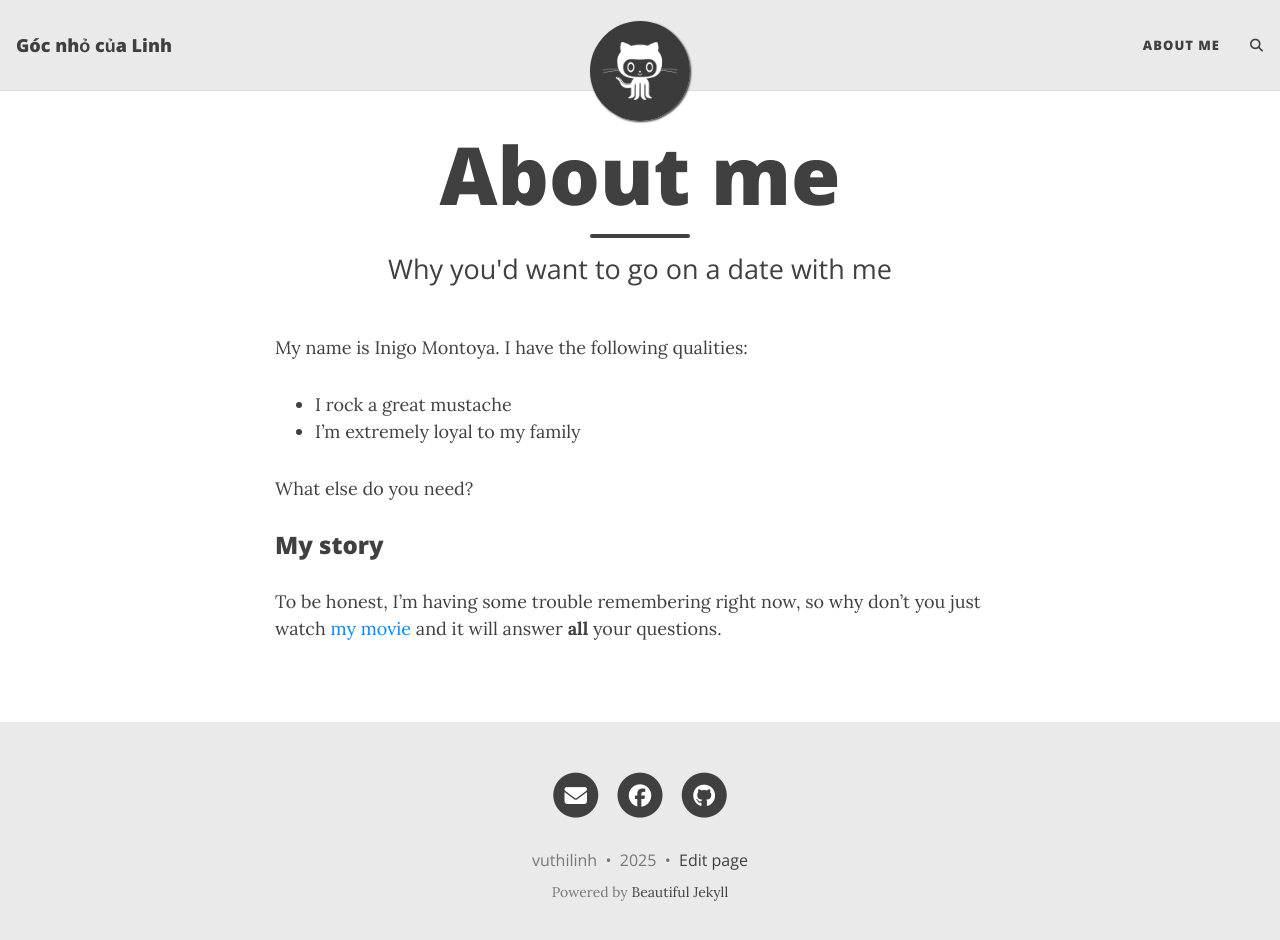
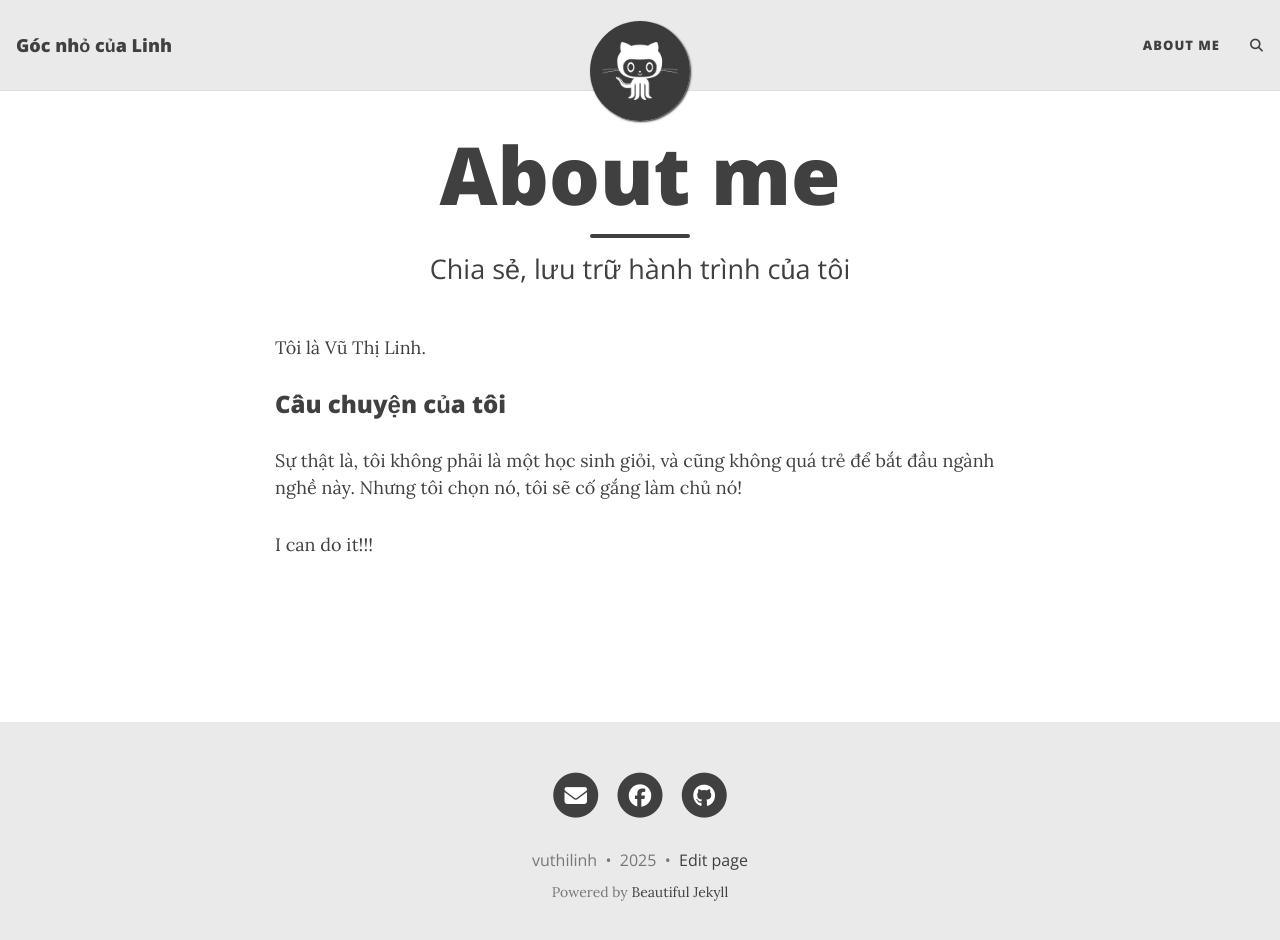
Before and after one commit to VuthilinhVn/Vuthilinh.github.io, a Jekyll site: the page built from aboutme.md, in a window 1280 px wide and 953 px high. Shown: the top 940 px of the window. Built offline with Jekyll 4.4.1, drawn with Linux system fonts in a browser that asks for light colours; comment, search, counter and statistics services are not loaded.

Commit message:
Update aboutme.md

```diff
--- a/aboutme.md
+++ b/aboutme.md
@@ -1,16 +1,13 @@
 ---
 layout: page
 title: About me
-subtitle: Why you'd want to go on a date with me
+subtitle: Chia sẻ, lưu trữ hành trình của tôi
 ---
 
-My name is Inigo Montoya. I have the following qualities:
+Tôi là Vũ Thị Linh.
 
-- I rock a great mustache
-- I'm extremely loyal to my family
+### Câu chuyện của tôi
 
-What else do you need?
+Sự thật là, tôi không phải là một học sinh giỏi, và cũng không quá trẻ để bắt đầu ngành nghề này. Nhưng tôi chọn nó, tôi sẽ cố gắng làm chủ nó!
 
-### My story
-
-To be honest, I'm having some trouble remembering right now, so why don't you just watch [my movie](https://en.wikipedia.org/wiki/The_Princess_Bride_%28film%29) and it will answer **all** your questions.
+I can do it!!!
```
